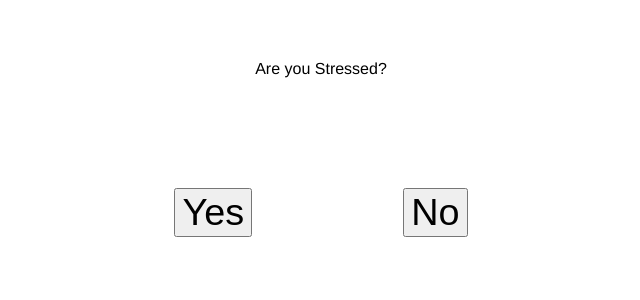
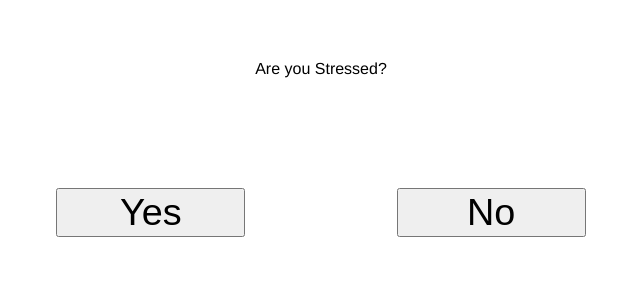
Before and after one commit to KevinZijlmans/Stressfull, a Vue app: page / in a window 1280 px wide. Shown: the top 300 px of the page, without its empty margins (319-959 px from the left). Built offline with nearby package versions, Linux system fonts and the light colour scheme.

Commit message:
changed button layout

```diff
--- a/src/App.vue
+++ b/src/App.vue
@@ -23,7 +23,8 @@ export default {
 
 button {
   font-size: 1cm;
-  margin: 2cm
+  margin: 2cm;
+  width: 5cm;
 }
 
 .no:hover {
```
